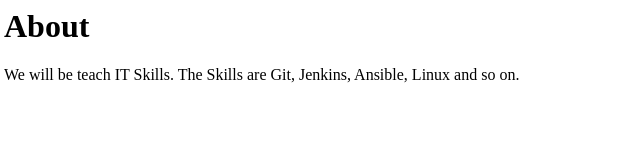
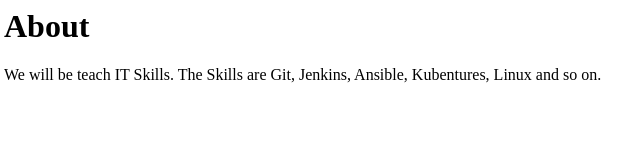
Before and after one commit to rawikumarp/samplewebsite, a plain HTML site: page about.html in a window 1280 px wide. Shown: the full height of the page, 4-644 px from the left. Drawn offline with Linux system fonts and the light colour scheme.

Commit message:
updated about.html file

```diff
--- a/about.html
+++ b/about.html
@@ -2,6 +2,6 @@
     <title>Welcome to About</title>
     <body>
         <h1>About</h1>
-        <p>We will be teach IT Skills. The Skills are Git, Jenkins, Ansible, Linux and so on.</p>
+        <p>We will be teach IT Skills. The Skills are Git, Jenkins, Ansible, Kubentures, Linux and so on.</p>
     </body>
 </html>
```
